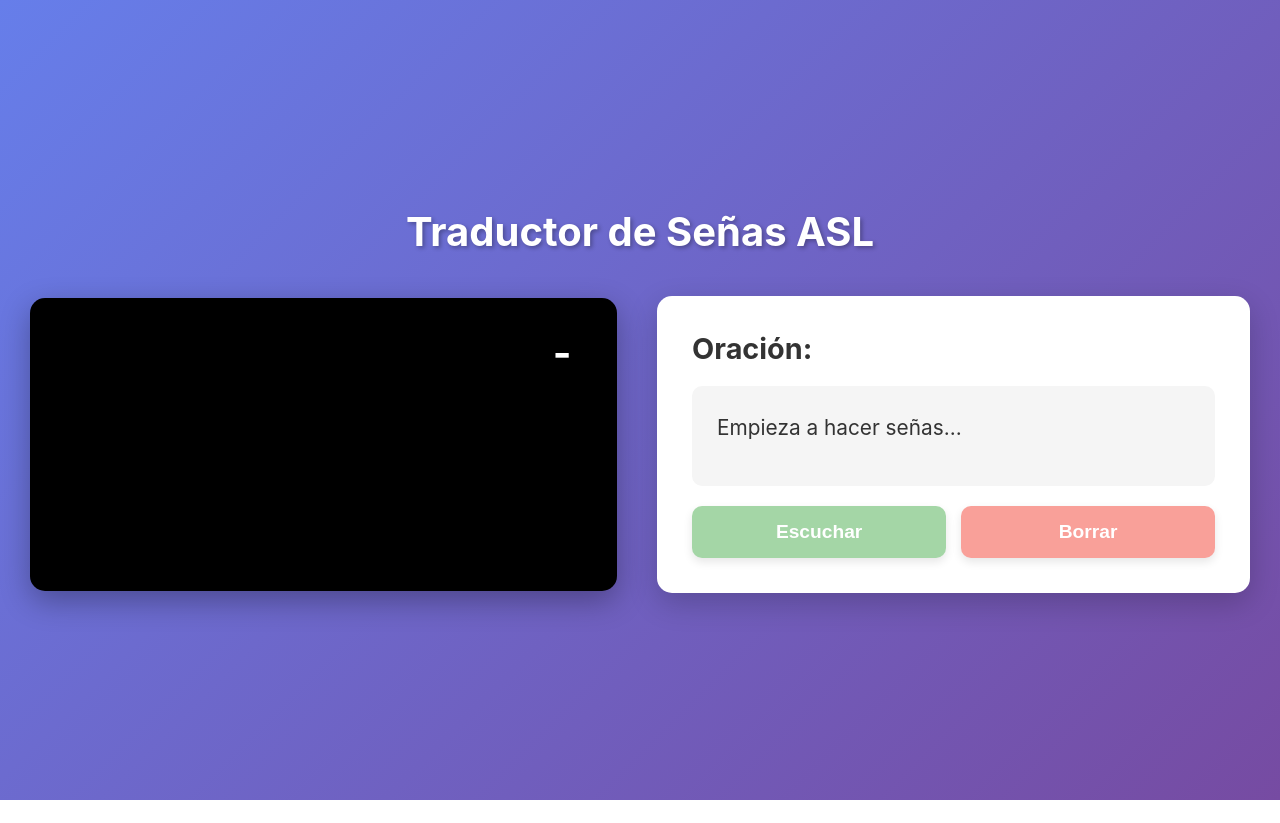
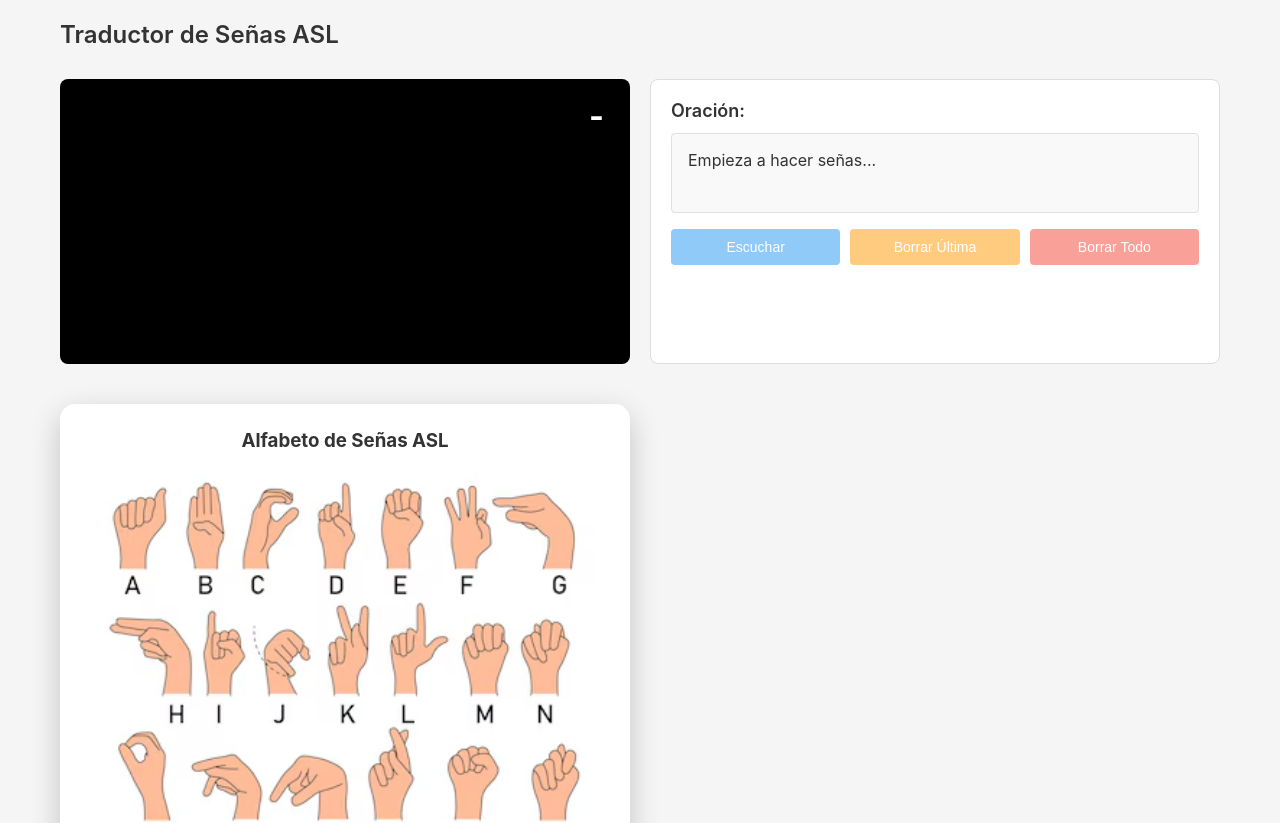
Before and after one commit to Josepizarro14/Traductor_ASL, a React app in the folder app/frontend/: page / in a window 1280 px wide. Shown: the top 823 px of the page. Before the commit the page ends 800 px from the top, so only its background shows below. Built offline with nearby package versions, Linux system fonts and the light colour scheme; no server answers; the HTML template or start-up script is replaced by a standard one.

Commit message:
Implementación de imagen con el alfabeto

```diff
--- a/app/frontend/src/App.css
+++ b/app/frontend/src/App.css
@@ -5,54 +5,46 @@
 }
 
 body {
-  font-family: -apple-system, BlinkMacSystemFont, 'Segoe UI', 'Roboto', 'Oxygen',
-    'Ubuntu', 'Cantarell', 'Fira Sans', 'Droid Sans', 'Helvetica Neue',
-    sans-serif;
-  background: linear-gradient(135deg, #667eea 0%, #764ba2 100%);
+  font-family: -apple-system, BlinkMacSystemFont, 'Segoe UI', sans-serif;
+  background: #f5f5f5;
   min-height: 100vh;
 }
 
-
 .app {
   min-height: 100vh;
-  display: flex;
-  flex-direction: column;
   padding: 20px;
-  justify-content: center;
-  align-items: center;
+  max-width: 1200px;
+  margin: 0 auto;
 }
 
 .app-header {
-  text-align: center;
-  color: white;
-  margin-bottom: 40px;
+  margin-bottom: 30px;
 }
 
 .app-header h1 {
-  font-size: clamp(1.5rem, 5vw, 2.5rem);
-  text-shadow: 2px 2px 4px rgba(0, 0, 0, 0.3);
-  margin: 0;
+  font-size: 24px;
+  color: #333;
+  font-weight: 600;
 }
 
 .app-main {
-  max-width: 1400px;
-  width: 100%;
-  margin: 0 auto;
-  display: flex;
-  flex-direction: column;
-  gap: 30px;
-  align-items: center;
+  display: grid;
+  gap: 20px;
+  grid-template-columns: 1fr;
+}
+
+@media (min-width: 768px) {
+  .app-main {
+    grid-template-columns: 1fr 1fr;
+  }
 }
 
 /* Video Container */
 .video-container {
   position: relative;
-  width: 100%;
-  max-width: 640px;
-  border-radius: 15px;
+  background: #000;
+  border-radius: 8px;
   overflow: hidden;
-  box-shadow: 0 10px 30px rgba(0, 0, 0, 0.3);
-  background: #000;
 }
 
 .video-feed {
@@ -64,64 +56,56 @@ body {
 
 .letter-overlay {
   position: absolute;
-  top: 15px;
-  right: 15px;
-  background: rgba(0, 0, 0, 0.8);
+  top: 10px;
+  right: 10px;
+  background: rgba(0, 0, 0, 0.7);
   color: #fff;
-  padding: 15px 25px;
-  border-radius: 10px;
-  font-size: clamp(1.5rem, 4vw, 2.5rem);
+  padding: 8px 16px;
+  border-radius: 4px;
+  font-size: 32px;
   font-weight: bold;
-  min-width: 80px;
-  text-align: center;
-  box-shadow: 0 4px 10px rgba(0, 0, 0, 0.5);
 }
 
 /* Sentence Display */
 .sentence-container {
   background: white;
-  padding: 30px;
-  border-radius: 15px;
-  box-shadow: 0 10px 30px rgba(0, 0, 0, 0.2);
-  width: 100%;
-  max-width: 640px;
+  padding: 20px;
+  border-radius: 8px;
+  border: 1px solid #ddd;
 }
 
 .sentence-container h2 {
+  font-size: 18px;
   color: #333;
-  margin-bottom: 20px;
-  font-size: clamp(1.2rem, 3vw, 1.8rem);
+  margin-bottom: 12px;
+  font-weight: 600;
 }
 
 .sentence-text {
-  background: #f5f5f5;
-  padding: 25px;
-  border-radius: 10px;
-  min-height: 100px;
-  font-size: clamp(1rem, 2.5vw, 1.3rem);
+  background: #f9f9f9;
+  padding: 16px;
+  border-radius: 4px;
+  min-height: 80px;
+  font-size: 16px;
   color: #333;
-  word-wrap: break-word;
-  line-height: 1.6;
+  border: 1px solid #e0e0e0;
 }
 
 .button-group {
   display: flex;
-  gap: 15px;
-  margin-top: 20px;
-  flex-wrap: wrap;
+  gap: 10px;
+  margin-top: 16px;
 }
 
 .btn {
   flex: 1;
-  min-width: 140px;
-  padding: 15px 30px;
-  font-size: clamp(1rem, 2vw, 1.2rem);
-  font-weight: 600;
+  padding: 10px 20px;
+  font-size: 14px;
+  font-weight: 500;
   border: none;
-  border-radius: 10px;
+  border-radius: 4px;
   cursor: pointer;
-  transition: all 0.3s ease;
-  box-shadow: 0 4px 10px rgba(0, 0, 0, 0.2);
+  transition: opacity 0.2s;
 }
 
 .btn:disabled {
@@ -130,14 +114,12 @@ body {
 }
 
 .btn-speak {
-  background: #4CAF50;
+  background: #2196F3;
   color: white;
 }
 
 .btn-speak:hover:not(:disabled) {
-  background: #45a049;
-  transform: translateY(-2px);
-  box-shadow: 0 6px 15px rgba(76, 175, 80, 0.4);
+  opacity: 0.9;
 }
 
 .btn-clear {
@@ -146,35 +128,34 @@ body {
 }
 
 .btn-clear:hover:not(:disabled) {
-  background: #da190b;
-  transform: translateY(-2px);
-  box-shadow: 0 6px 15px rgba(244, 67, 54, 0.4);
+  opacity: 0.9;
 }
 
-
-@media (min-width: 768px) {
-  .app {
-    padding: 30px;
-  }
-
-  .sentence-container {
-    padding: 35px;
-  }
+.btn-delete {
+  background: #FF9800;
+  color: white;
 }
 
-@media (min-width: 1024px) {
-  .app-main {
-    flex-direction: row;
-    align-items: center;
-    justify-content: center;
-    gap: 40px;
-  }
+.btn-delete:hover:not(:disabled) {
+  opacity: 0.9;
+}
 
-  .video-container {
-    flex: 0 1 640px;
-  }
+.alfabeto-container {
+    background: white;
+    padding: 25px;
+    border-radius: 15px;
+    box-shadow: 0 10px 30px rgba(0, 0, 0, 0.2);
+    margin-top: 20px;
+}
 
-  .sentence-container {
-    flex: 0 1 640px;
-  }
+.alfabeto-container h3 {
+    color: #333;
+    margin-bottom: 15px;
+    text-align: center;
 }
+
+.alfabeto-grid img {
+    width: 100%;
+    height: auto;
+    border-radius: 10px;
+}
--- a/app/frontend/src/App.jsx
+++ b/app/frontend/src/App.jsx
@@ -2,6 +2,7 @@ import { useState, useRef, useCallback } from 'react';
 import VideoCapture from './components/Camara.jsx';
 import SentenceDisplay from './components/Pantalla.jsx';
 import useWebSocket from './hooks/useWebSocket.jsx';
+import Alfabeto from './components/Alfabeto.jsx';
 import './App.css';
 
 function App() {
@@ -46,6 +47,10 @@ function App() {
     window.speechSynthesis.speak(utterance);
   };
 
+  const deleteLast = () => {
+    setSentence(prev => prev.slice(0, -1));
+  };
+
   return (
     <div className="app">
       <header className="app-header">
@@ -62,7 +67,9 @@ function App() {
           sentence={sentence}
           onSpeak={speakSentence}
           onClear={() => setSentence("")}
+          onDeleteLast={deleteLast}
         />
+        <Alfabeto />
       </main>
     </div>
   );
--- /dev/null
+++ b/app/frontend/src/components/Alfabeto.jsx
@@ -0,0 +1,18 @@
+import alfabetoImg from '../assets/alfabeto.png';
+
+function Alfabeto() {
+    return (
+        <div className="alfabeto-container">
+            <h3>Alfabeto de Señas ASL</h3>
+            <div className="alfabeto-grid">
+                <img
+                    title="Alfabeto ASL"
+                    src={alfabetoImg}
+                    alt="Alfabeto de Señas ASL"
+                />
+            </div>
+        </div>
+    );
+}
+
+export default Alfabeto;
--- a/app/frontend/src/components/Pantalla.jsx
+++ b/app/frontend/src/components/Pantalla.jsx
@@ -1,4 +1,4 @@
-function SentenceDisplay({ sentence, onSpeak, onClear }) {
+function SentenceDisplay({ sentence, onSpeak, onClear, onDeleteLast }) {
   return (
     <div className="sentence-container">
       <h2>Oración:</h2>
@@ -14,11 +14,18 @@ function SentenceDisplay({ sentence, onSpeak, onClear }) {
           Escuchar
         </button>
         <button
+          onClick={onDeleteLast}
+          className="btn btn-delete"
+          disabled={!sentence}
+        >
+          Borrar Última
+        </button>
+        <button
           onClick={onClear}
           className="btn btn-clear"
           disabled={!sentence}
         >
-          Borrar
+          Borrar Todo
         </button>
       </div>
     </div>
```
Also changed, not shown: app/frontend/src/assets/alfabeto.png (added).
